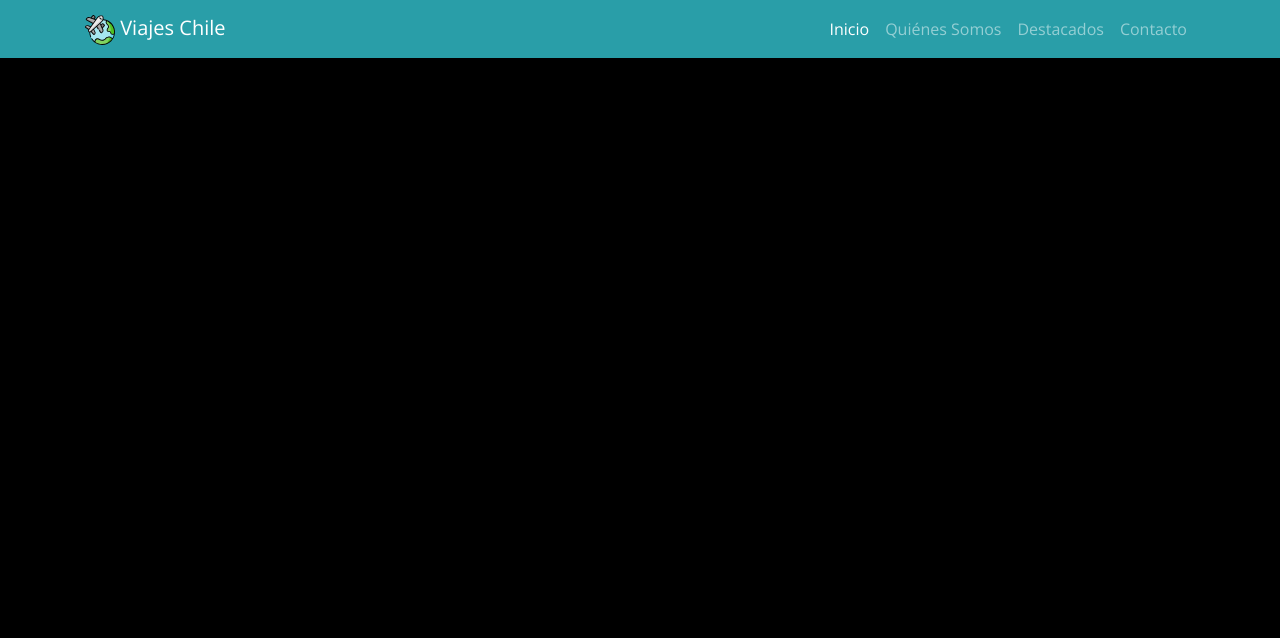
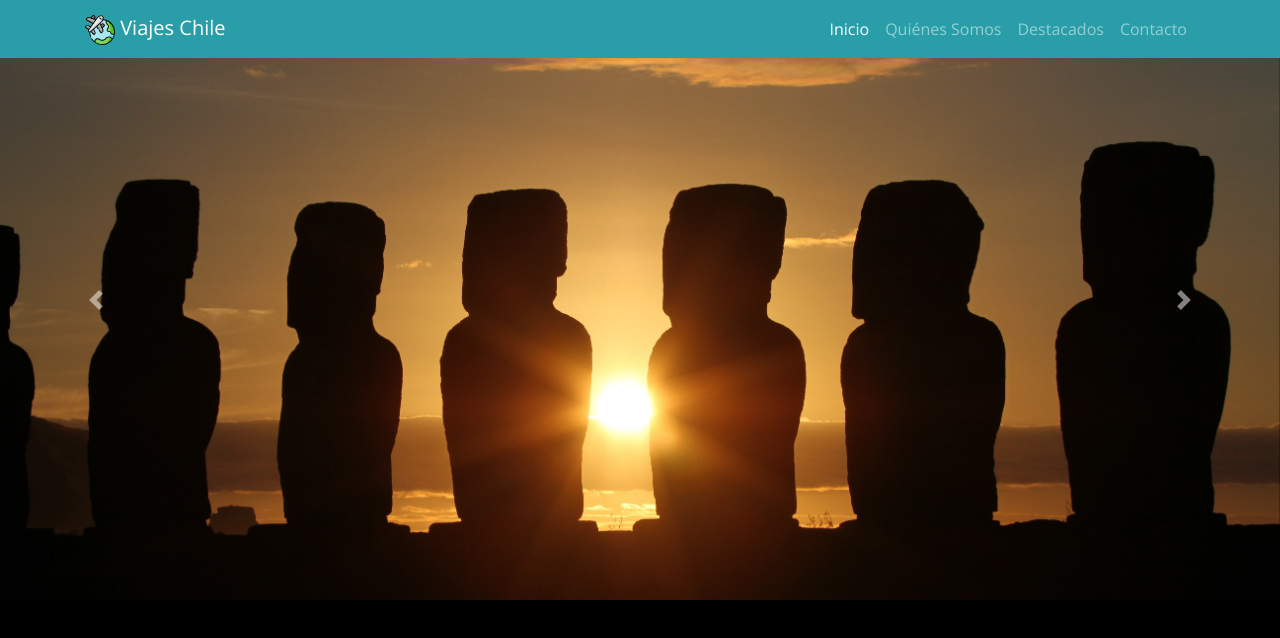
Before and after one commit to dozz1e/prueba1, a plain HTML site: page index.html in a window 1280 px wide. Both pictures are taken after a click on the link "Inicio". Drawn offline with nearby package versions, Linux system fonts and the light colour scheme.

Commit message:
Agregado de Portada

```diff
--- a/index.html
+++ b/index.html
@@ -69,6 +69,54 @@
       </div>
     </nav>
 
+    <!-- Portada -->
+    <section id="portada">
+      <!-- Uso componente Bootstrap Carousel -->
+      <div id="carrusel" class="carousel slide" data-ride="carousel">
+        <div class="carousel-inner">
+          <div class="carousel-item active">
+            <img
+              src="./assets/img/carousel1.jpg"
+              class="d-block w-100"
+              alt="Carrusel 1"
+            />
+          </div>
+          <div class="carousel-item">
+            <img
+              src="./assets/img/carousel2.jpg"
+              class="d-block w-100"
+              alt="Carrusel 2"
+            />
+          </div>
+          <div class="carousel-item">
+            <img
+              src="./assets/img/carousel3.jpg"
+              class="d-block w-100"
+              alt="Carrusel 3"
+            />
+          </div>
+        </div>
+        <a
+          class="carousel-control-prev"
+          href="#carrusel"
+          role="button"
+          data-slide="prev"
+        >
+          <span class="carousel-control-prev-icon" aria-hidden="true"></span>
+          <span class="sr-only">Previous</span>
+        </a>
+        <a
+          class="carousel-control-next"
+          href="#carrusel"
+          role="button"
+          data-slide="next"
+        >
+          <span class="carousel-control-next-icon" aria-hidden="true"></span>
+          <span class="sr-only">Next</span>
+        </a>
+      </div>
+    </section>
+
     <!-- Scripts -->
     <script
       src="https://code.jquery.com/jquery-3.6.0.js"
```
